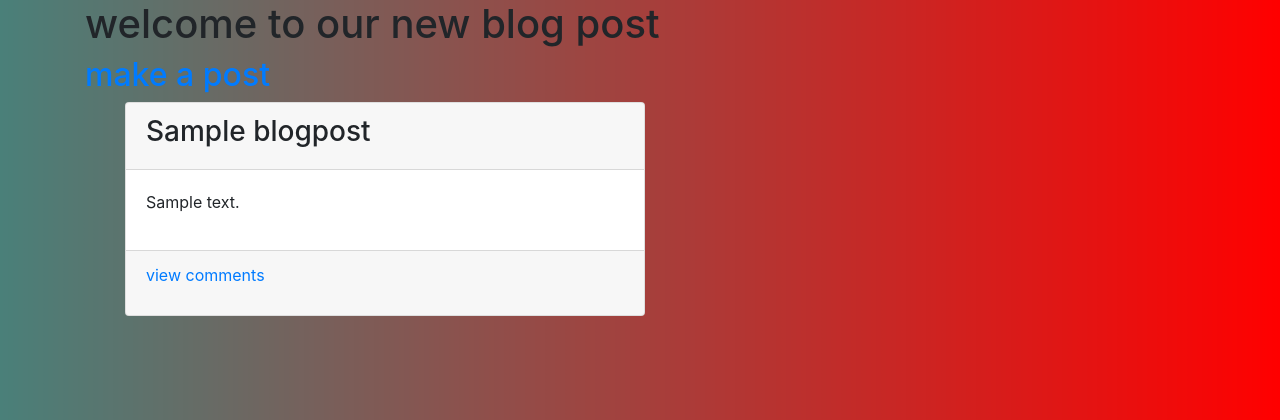
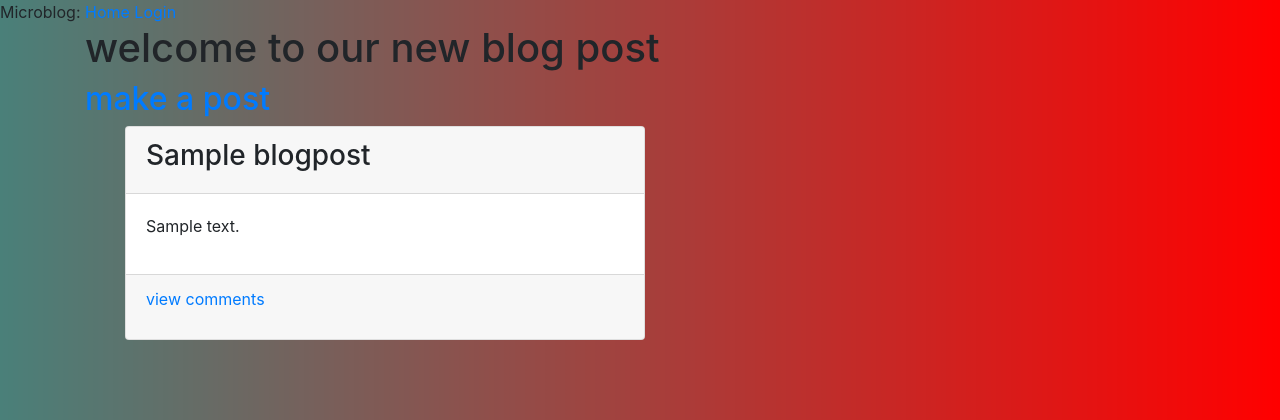
Before and after one commit to peter302/flask-blog-post, a Flask app: page / in a window 1280 px wide. Shown: the top 420 px of the page. Run offline with Flask 2, Linux system fonts and the light colour scheme; tables that the repository leaves empty hold one stand-in row (values such as "Sample post"); some libraries are stand-ins or nearby versions.

Commit message:
added login to index.html

```diff
--- a/flask-blog/app/auth/views.py
+++ b/flask-blog/app/auth/views.py
@@ -34,7 +34,7 @@ def login():
         if user is None or not user.check_password(login_form.password.data):
             flash('Invalid username or password')
             return redirect(url_for('auth.login'))
-        login_user(user, remember=login_form.remember_me.data)
+        login_user(user, login_form.remember.data)
         return redirect(url_for('main.index'))
     return render_template('auth/login.html', title='Sign In', login_form=login_form)
 
--- a/flask-blog/app/templates/index.html
+++ b/flask-blog/app/templates/index.html
@@ -10,6 +10,16 @@
    <script src="https://maxcdn.bootstrapcdn.com/bootstrap/4.4.1/js/bootstrap.min.js"></script>
 </head>
 <body style='background-color:#4a8079;background-image: linear-gradient(to right, rgba(255,0,0,0), rgba(255,0,0,1));'>
+  <div>
+        Microblog:
+        <a href="{{ url_for('index') }}">Home</a>
+        {% if current_user.is_anonymous %}
+        <a href="{{ url_for('login') }}">Login</a>
+        {% else %}
+        <a href="{{ url_for('logout') }}">Logout</a>
+        {% endif %}
+    </div>
+
   <div class='container',style='justify-content:space-between'>
   <h1>{{title}}</h1>
     <h2><a href='/post'>make a post</a></h2>
```
